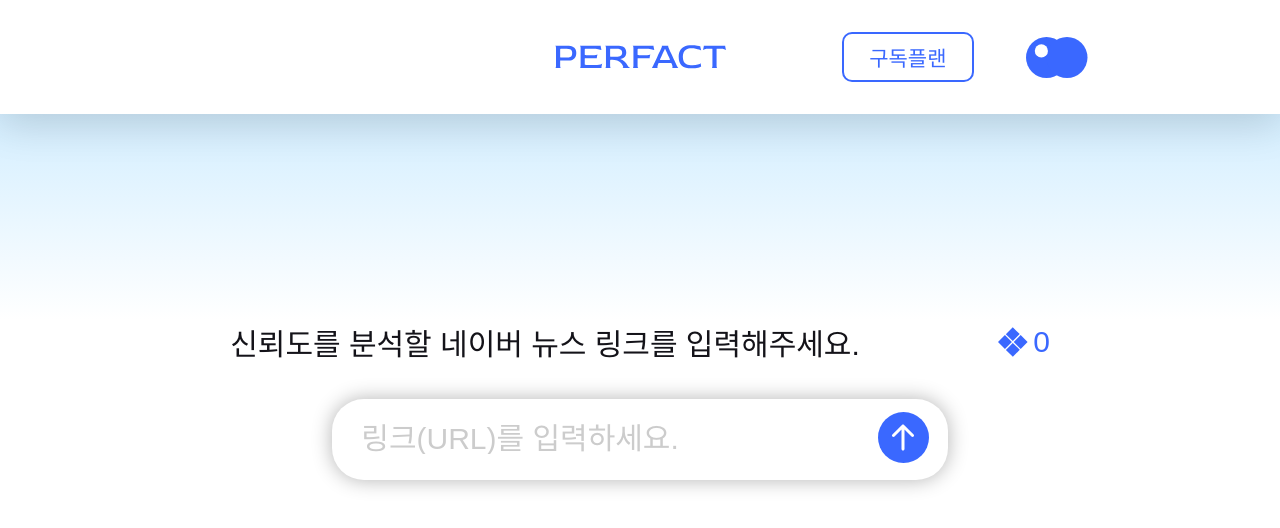
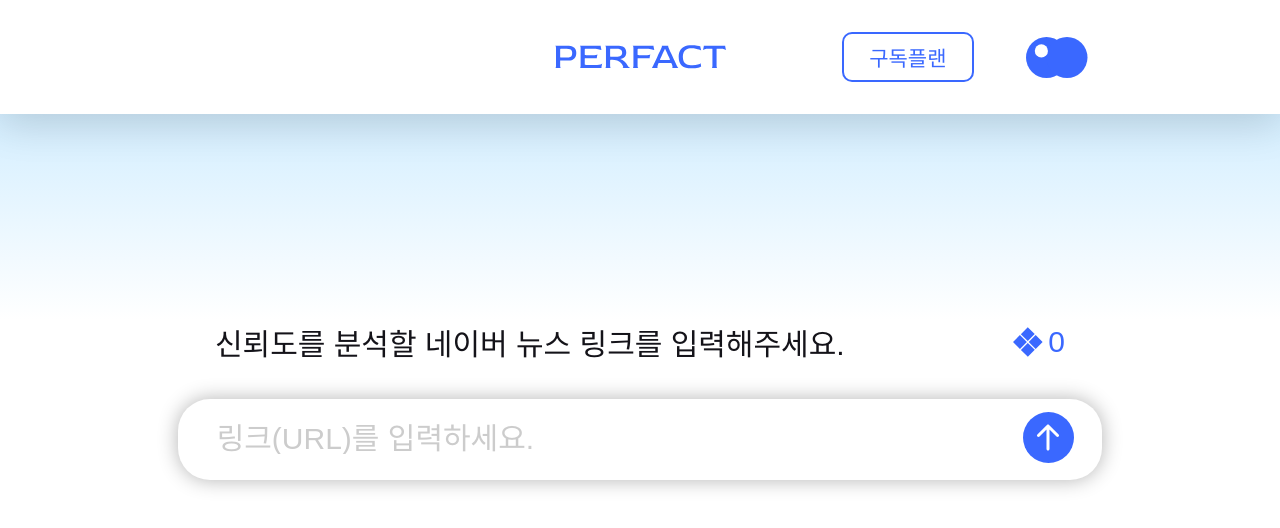
Before and after one commit to 508PERFACT/FE, a React (Vite) app: page / in a window 1280 px wide. Shown: the top 528 px of the page. Built offline with nearby package versions, Linux system fonts and the light colour scheme; no server answers; sample sign-in values are in the browser's storage; a web font is replaced by a local one.

Commit message:
💄: 메인 페이지 디테일한 스테일 수정

```diff
--- a/src/styles/pages/MainPage.module.scss
+++ b/src/styles/pages/MainPage.module.scss
@@ -1,23 +1,18 @@
 @use '../variables' as *;
 
 .container {
-  display: flex;
-  flex-direction: column;
-  align-items: center;
-  justify-content: center;
-  width: 100vw;
-  height: 100vh;
+  @include flex(column);
+  width: 100%;
+  height: 100%;
+  padding: 0 50px;
   .content {
-    @include flex(
-      row,
-      $justify-content: center,
-      $align-items: center,
-      $gap: vw(207px)
-    );
+    @include flex($justify-content: space-between, $gap: 20px);
     margin-bottom: vh(47px);
+    max-width: 850px;
+    width: 100%;
     .title {
       font-size: rem(30px);
-      font-weight: 400;
+      font-weight: 500;
       color: #141319;
     }
     .creditsWrapper {
@@ -37,14 +32,14 @@
   .inputWrapper {
     box-shadow: 0px 0px 20px 0px rgba(0, 0, 0, 0.3);
     border-radius: 32px;
-    width: vw(924px);
-    padding: vh(18px) vw(28px);
-    @include flex(
-      row,
-      $justify-content: center,
-      $align-items: center,
-      $gap: vw(126px)
-    );
+    width: 100%;
+    max-width: 924px;
+    padding: vh(18px) 28px;
+    background-color: white;
+    &:focus {
+      background-color: #141319;
+    }
+    @include flex($gap: vw(126px));
     .inputContent {
       width: 100%;
       min-height: vh(36px);
@@ -60,6 +55,12 @@
         font-weight: 500;
         color: #cccccc;
       }
+      &:focus {
+        outline: none;
+      }
+    }
+    .inputButton {
+      @include hoverEvent(0.8);
     }
   }
 }
```
